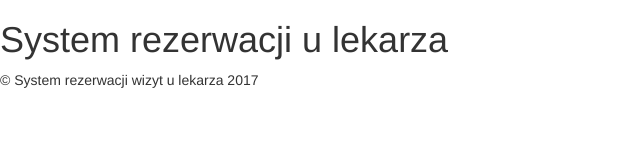
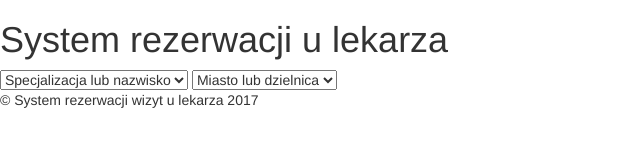
Before and after one commit to szczekar/Rezerwacja_u_lekarza, a plain HTML site: page index.html in a window 1280 px wide. Shown: the whole page, without its empty margins (0-640 px from the left). Drawn offline with nearby package versions, Linux system fonts and the light colour scheme.

Commit message:
Add files via upload

```diff
--- a/index.html
+++ b/index.html
@@ -15,6 +15,21 @@
       <h1>System rezerwacji u lekarza</h1>
     </header>
 
+  <select class="custom-select">
+    <option selected>Specjalizacja lub nazwisko</option>
+    <option value="1">Ginekolog</option>
+    <option value="2">Stomatolog</option>
+    <option value="3">Ortopeda</option>
+    <option value="4">Chirurg</option>
+  </select>
+
+  <select class="custom-select">
+    <option selected>Miasto lub dzielnica</option>
+    <option value="1">Warszawa</option>
+    <option value="2">Krakow</option>
+    <option value="3">Lodz</option>
+    <option value="4">Wroclaw</option>
+  </select>
 
 
 <footer>
```
